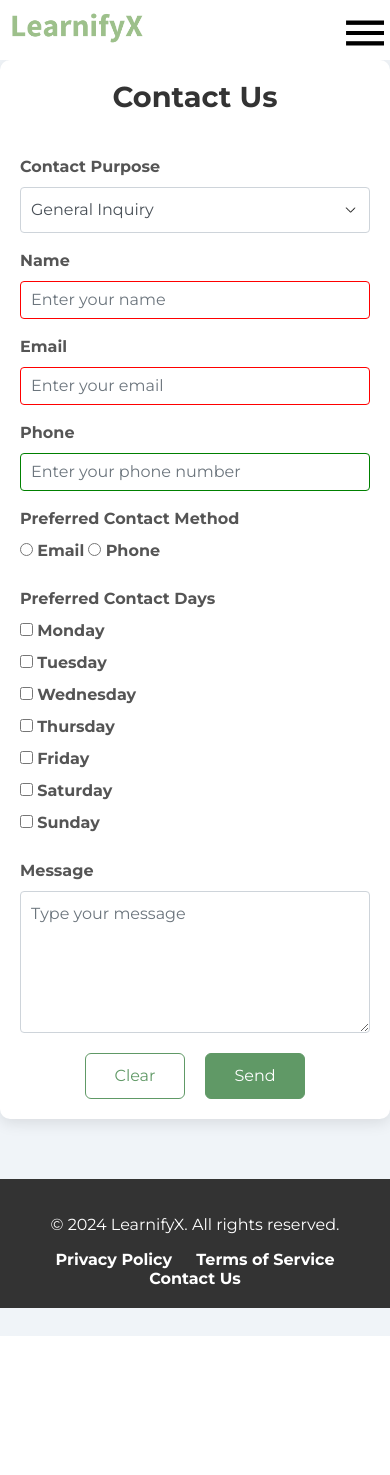
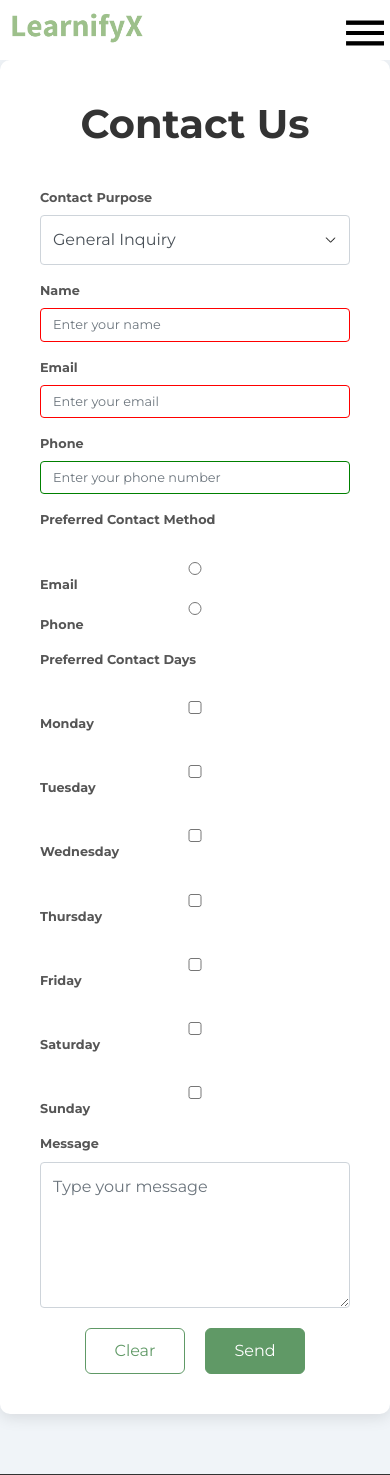
Before and after one commit to duyhnynh/COSC2430-ProjectGroup-8, a Flask app: page /contact in a window 390 px wide. Shown: the top 1475 px of the page. Before the commit the page ends 1336 px from the top, so only its background shows below. Run offline with Flask 3, Linux system fonts and the light colour scheme; some libraries are stand-ins or nearby versions.

Commit message:
add media

```diff
--- a/static/general.css
+++ b/static/general.css
@@ -62,3 +62,67 @@ h1 {
   margin-bottom: 30px;
   font-weight: bold;
 }
+
+
+/* Styles for desktop computers (width >= 1200px) */
+@media (min-width: 1200px) {
+  .contact-container, .about-container {
+      max-width: 900px;
+  }
+
+  /* Adjust form and layout for large screens */
+  .form-group label, .form-group input, .form-group select {
+      font-size: 1rem;
+  }
+}
+
+/* Styles for tablets (width between 768px and 1199px) */
+@media (min-width: 768px) and (max-width: 1199px) {
+  .contact-container, .about-container {
+      max-width: 700px;
+  }
+
+  .form-group label, .form-group input, .form-group select {
+      font-size: 0.9rem;
+  }
+
+  h1 {
+      font-size: 2.3rem;
+  }
+
+  .team-member img {
+      width: 80px;
+      height: 80px;
+  }
+}
+
+/* Styles for smartphones (width <= 767px) */
+@media (max-width: 767px) {
+  .contact-container, .about-container {
+      max-width: 100%;
+      padding: 20px;
+  }
+
+  .form-group label, .form-group input, .form-group select {
+      font-size: 0.8rem;
+  }
+
+  h1 {
+      font-size: 2rem;
+  }
+
+  .team-member img {
+      width: 70px;
+      height: 70px;
+  }
+
+  /* Stack labels and inputs vertically */
+  .form-group label, .form-group input, .form-group select {
+      display: block;
+      width: 100%;
+  }
+
+  .form-footer {
+      text-align: center;
+  }
+}
--- a/static/styles/contact.css
+++ b/static/styles/contact.css
@@ -125,108 +125,3 @@ input:invalid {
 input:valid {
     border-color: green;
 }
-
-
-/* For desktop devices (1200px or wider) */
-@media (min-width: 1200px) {
-    .contact-container {
-        max-width: 1200px;
-    }
-
-    h1 {
-        font-size: 2.5rem;
-    }
-
-    .form-control {
-        font-size: 1.2rem;
-        padding: 14px;
-    }
-
-    .btn-primary,
-    .btn-secondary {
-        font-size: 1.2rem;
-        padding: 14px 24px;
-    }
-}
-
-/* For tablet devices (768px to 1199px) */
-@media (min-width: 768px) and (max-width: 1199px) {
-    .contact-container {
-        max-width: 900px;
-    }
-
-    h1 {
-        font-size: 2rem;
-    }
-
-    .form-control {
-        font-size: 1.1rem;
-        padding: 12px;
-    }
-
-    .btn-primary,
-    .btn-secondary {
-        font-size: 1.1rem;
-        padding: 12px 20px;
-    }
-}
-
-/* For smartphones (767px or narrower) */
-@media (max-width: 767px) {
-    .contact-container {
-        padding: 20px;
-        max-width: 100%;
-    }
-
-    h1 {
-        font-size: 1.8rem;
-    }
-
-    .form-control {
-        font-size: 1rem;
-        padding: 10px;
-    }
-
-    .btn-primary,
-    .btn-secondary {
-        font-size: 1rem;
-        padding: 10px 16px;
-    }
-
-    /* Ensure radio buttons and labels stack vertically */
-    .form-group input[type="radio"],
-    .form-group label {
-        display: inline-block;
-    }
-
-    .form-group select {
-        font-size: 1rem;
-        padding: 10px;
-    }
-
-    /* Reduce the padding for buttons on small screens */
-    .btn-primary,
-    .btn-secondary {
-        padding: 10px 16px;
-    }
-}
-
-/* Align checkboxes horizontally on desktop */
-@media (min-width: 1200px) {
-    .contact-days-group {
-        display: flex;
-        justify-content: space-between;
-    }
-}
-
-/* Stack checkboxes vertically on smaller screens */
-@media (max-width: 767px) {
-    .contact-days-group {
-        display: block;
-    }
-
-    .contact-days-group label {
-        display: block;
-        margin-bottom: 10px;
-    }
-}
```
